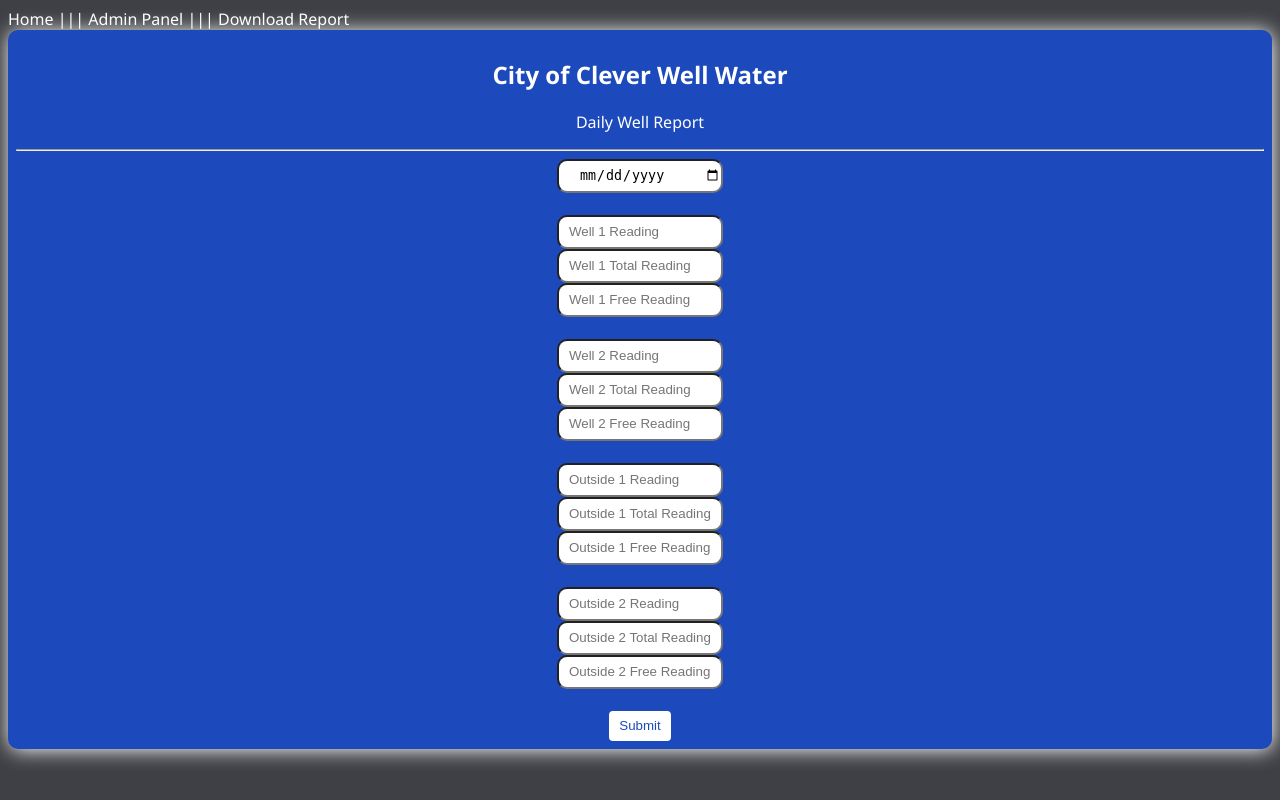
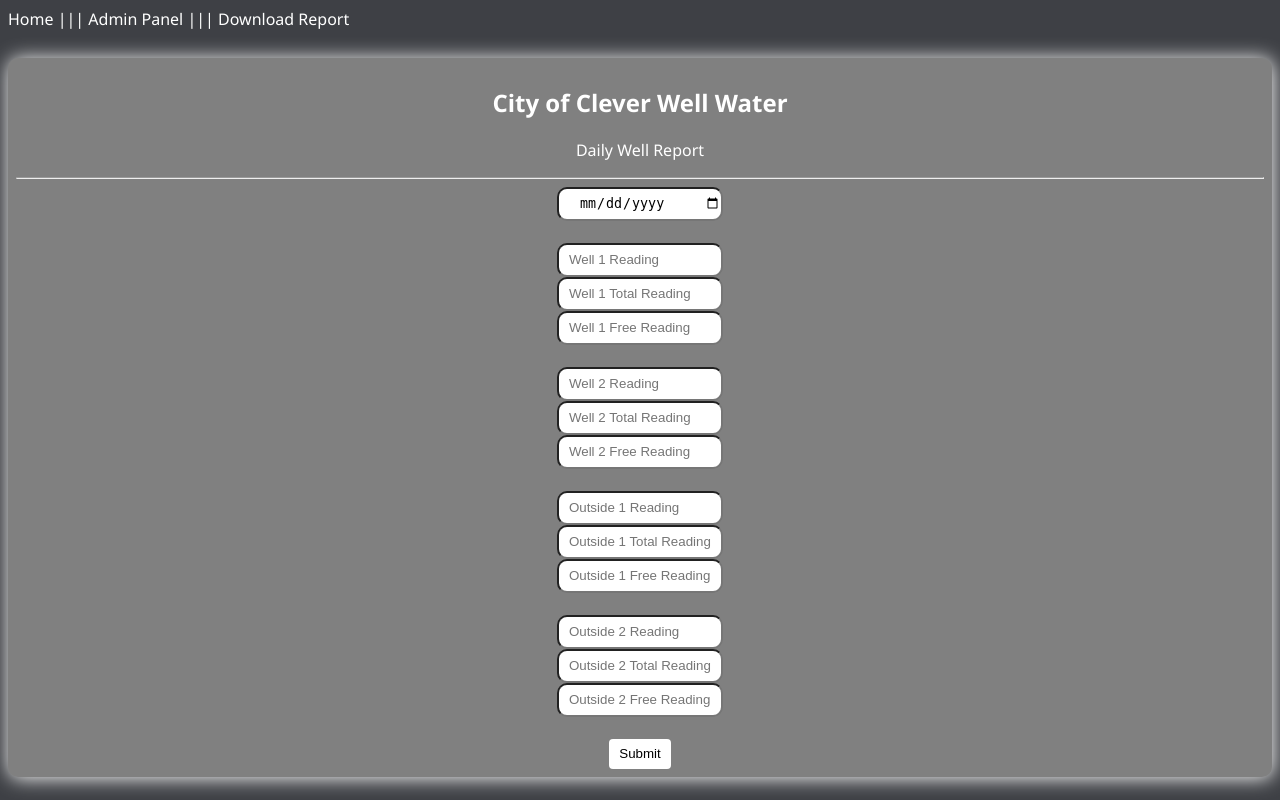
Before and after one commit to WarmMilkCodes/CleverWellWater, a Flask app: page / in a window 1280 px wide. Run offline with Flask 2, Linux system fonts and the light colour scheme; parts of the project's set-up code (start-up, migrations or seed data) failed here and were passed over; some libraries are stand-ins or nearby versions.

Commit message:
update bg colors

```diff
--- a/app.py
+++ b/app.py
@@ -1,11 +1,10 @@
-from asyncio.windows_events import NULL
 from flask import Flask, flash, render_template, request, redirect, url_for, Response
 from flask_sqlalchemy import SQLAlchemy
 import psycopg2
 import psycopg2.extras
 import io
 import csv
-import xlwt
+#import xlwt
 
 
 app = Flask(__name__)
--- a/static/styles.css
+++ b/static/styles.css
@@ -13,7 +13,7 @@
 /* Home Page */
 
 .container {
-    background-color: #1C4ABD;
+    background-color: grey;
     position: relative;
     color: #fff;
     top: 50%;
@@ -52,12 +52,12 @@
     width: 5%;
     height: 30px;
     background: #fff;
-    color: #1C4ABD;
+    color: black;
     border-radius: 4px;
 }
 
 .submit-btn:hover {
-    background: green;
+    background: blue;
     color: #fff;
 }
 
@@ -87,10 +87,6 @@
         margin: 0;
     }
 
-    .navBar {
-        height: 20%;
-    }
-
     .container {
         padding: 8px;
     }
```
